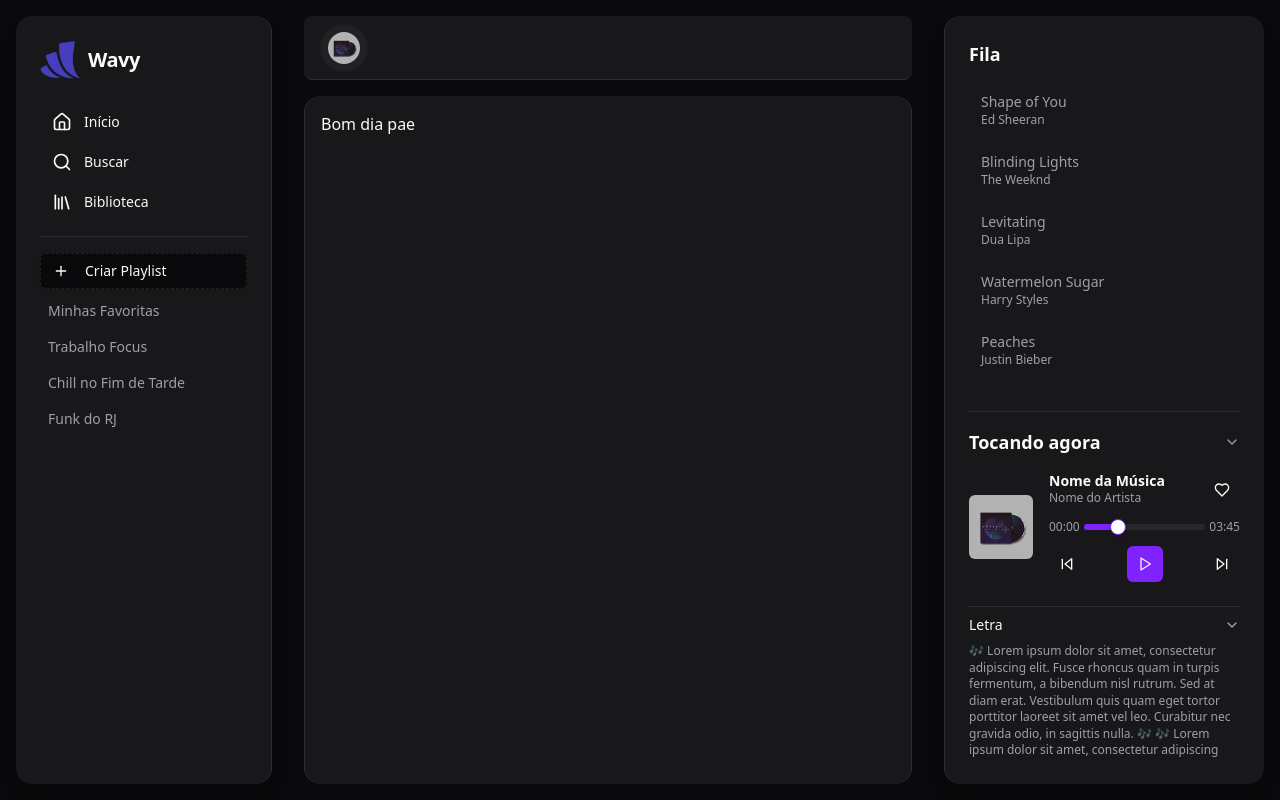
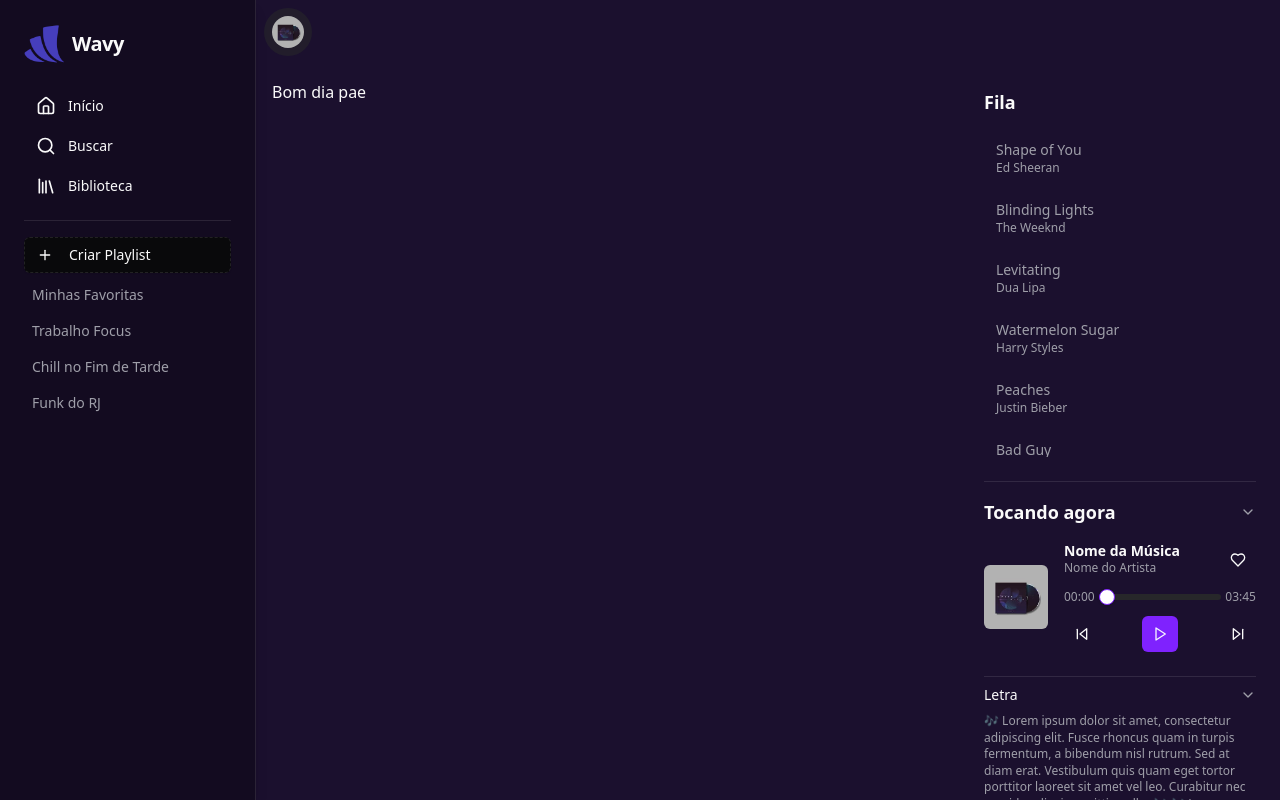
Before and after one commit to LuquehDev/Wavy, a Next.js app: page /home in a window 1280 px wide. Built offline with nearby package versions, Linux system fonts and the light colour scheme.

Commit message:
0.9.4.3.0 Versão teste

```diff
--- a/app/(private)/layout.tsx
+++ b/app/(private)/layout.tsx
@@ -1,17 +1,22 @@
-import React from 'react';
+import React from "react";
 import LeftBar from "@/components/components/leftbar-component";
 import RightBar from "@/components/components/rightbar-component";
 import { Header } from "@/components/components/header-component";
 
 const Layout: React.FC<{ children: React.ReactNode }> = ({ children }) => {
   return (
-        <div className='flex justify-between w-full h-full p-4 gap-8' suppressHydrationWarning>
+    <div
+      className="flex justify-between bg-[#1B102E] w-full h-full"
+      suppressHydrationWarning
+    >
       <LeftBar />
-            <div className='flex flex-col w-full h-full gap-4'>
+      <div className="flex flex-col w-full h-full">
         <Header />
+        <div className="flex h-full">
           {children}
+          <RightBar />
         </div>
-            <RightBar />
+      </div>
     </div>
   );
 };
--- a/components/components/header-component.tsx
+++ b/components/components/header-component.tsx
@@ -10,23 +10,29 @@ import {
 
 export function Header() {
   return (
-    <header className="flex h-16 bg-card rounded-lg border-b items-center">
-      <div className="flex w-full items-center gap-1 p-2 lg:gap-2 lg:px-4">
+    <header className="flex h-16 items-center p-2 justify-between">
+      <div className="flex w-full items-center gap-1 lg:gap-2">
         <div className="flex items-center justify-center p-2 rounded-full bg-muted/60 hover:bg-muted transition-colors duration-200 ease-in-out">
-          <DropdownMenu>
+          <DropdownMenu modal={false}>
             <DropdownMenuTrigger>
               <Avatar className="h-8 w-8 rounded-full">
                 <AvatarImage src={"/album.jpg"} alt={"Luiz Paiva"} />
-                <AvatarFallback className="rounded-lg">CN</AvatarFallback>
+                <AvatarFallback className="rounded-lg">LP</AvatarFallback>
               </Avatar>
             </DropdownMenuTrigger>
             <DropdownMenuContent>
-              <DropdownMenuLabel>My Account</DropdownMenuLabel>
+              <div className="flex gap-2 p-2 items-center w-full">
+                <Avatar className="h-8 w-8 rounded-lg">
+                  <AvatarImage src={"/album.jpg"} alt={"Luiz Paiva"} />
+                  <AvatarFallback className="rounded-lg">LP</AvatarFallback>
+                </Avatar>
+                <span className="text-sm font-semibold">Luiz Paiva</span>
+              </div>
               <DropdownMenuSeparator />
               <DropdownMenuItem>Profile</DropdownMenuItem>
-              <DropdownMenuItem>Billing</DropdownMenuItem>
-              <DropdownMenuItem>Team</DropdownMenuItem>
-              <DropdownMenuItem>Subscription</DropdownMenuItem>
+              <DropdownMenuItem>Details</DropdownMenuItem>
+              <DropdownMenuSeparator />
+              <DropdownMenuItem className="text-destructive">Log Out</DropdownMenuItem>
             </DropdownMenuContent>
           </DropdownMenu>
         </div>
--- a/components/components/initialPage-component.tsx
+++ b/components/components/initialPage-component.tsx
@@ -2,7 +2,7 @@
 
 export default function InitialPage() {
   return (
-    <div className="flex w-full h-full bg-card border-l border-r rounded-2xl p-4">
+    <div className="flex w-full h-full p-4">
         Bom dia pae
     </div>
   )
--- a/components/components/leftbar-component.tsx
+++ b/components/components/leftbar-component.tsx
@@ -11,7 +11,7 @@ import {
 
 
 const navItems = [
-    { label: "Início", icon: <Home className="w-5 h-5" />, href: "/" },
+    { label: "Início", icon: <Home className="w-5 h-5" />, href: "/home" },
     { label: "Buscar", icon: <Search className="w-5 h-5" />, href: "/buscar" },
     { label: "Biblioteca", icon: <Library className="w-5 h-5" />, href: "/biblioteca" },
 ];
@@ -25,7 +25,7 @@ const playlists = [
 
 export default function SideBar() {
     return (
-        <aside className="flex flex-col justify-between h-full w-64 min-w-64 bg-card text-foreground border-r rounded-2xl shadow-lg">
+        <aside className="flex flex-col justify-between h-full w-64 min-w-64 bg-black/30 text-foreground border-r shadow-lg">
             <div className="p-6">
                 <div className="flex items-center gap-2 mb-6">
                     <Image src="/logo.png" alt="Logo" width={40} height={40} />
--- a/components/components/rightbar-component.tsx
+++ b/components/components/rightbar-component.tsx
@@ -75,7 +75,7 @@ function SortableItem({
     <div
       ref={setNodeRef}
       style={style}
-      className="flex justify-between items-center text-sm text-muted-foreground hover:text-white hover:bg-muted px-3 py-2 rounded-md group"
+      className="flex justify-between items-center text-sm text-muted-foreground hover:text-white hover:bg-muted px-3 py-2 group"
     >
       <div>
         <p className="font-medium">{item.title}</p>
@@ -97,7 +97,7 @@ export default function RightBar() {
   const [lyricsExpanded, setLyricsExpanded] = useState(false);
   const [queue, setQueue] = useState(initialQueue);
   const [isPlaying, setIsPlaying] = useState(false);
-  const [progress, setProgress] = useState([25]);
+  const [progress, setProgress] = useState([0]);
   const [playerExpanded, setPlayerExpanded] = useState(false);
 
   const sensors = useSensors(useSensor(PointerSensor));
@@ -118,11 +118,12 @@ export default function RightBar() {
   }, [lyricsExpanded]);
 
   return (
-    <aside className="flex flex-col justify-between overflow-hidden h-full lg:w-72 lg:min-w-72 xl:w-80 xl:min-w-80 bg-card text-foreground border-l rounded-2xl shadow-lg p-6">
+    <aside className="flex flex-col justify-between overflow-hidden min-h-full h-full lg:w-72 lg:min-w-72 xl:w-80 xl:min-w-80 text-foreground p-6">
       {/* Fila */}
       <div className="min-h-32 overflow-auto">
         <h2 className="text-lg font-semibold mb-4">Fila</h2>
         <DndContext
+          id="list"
           sensors={sensors}
           collisionDetection={closestCenter}
           onDragEnd={handleDragEnd}
```
Lines whose indentation alone changed are shown as unchanged.
